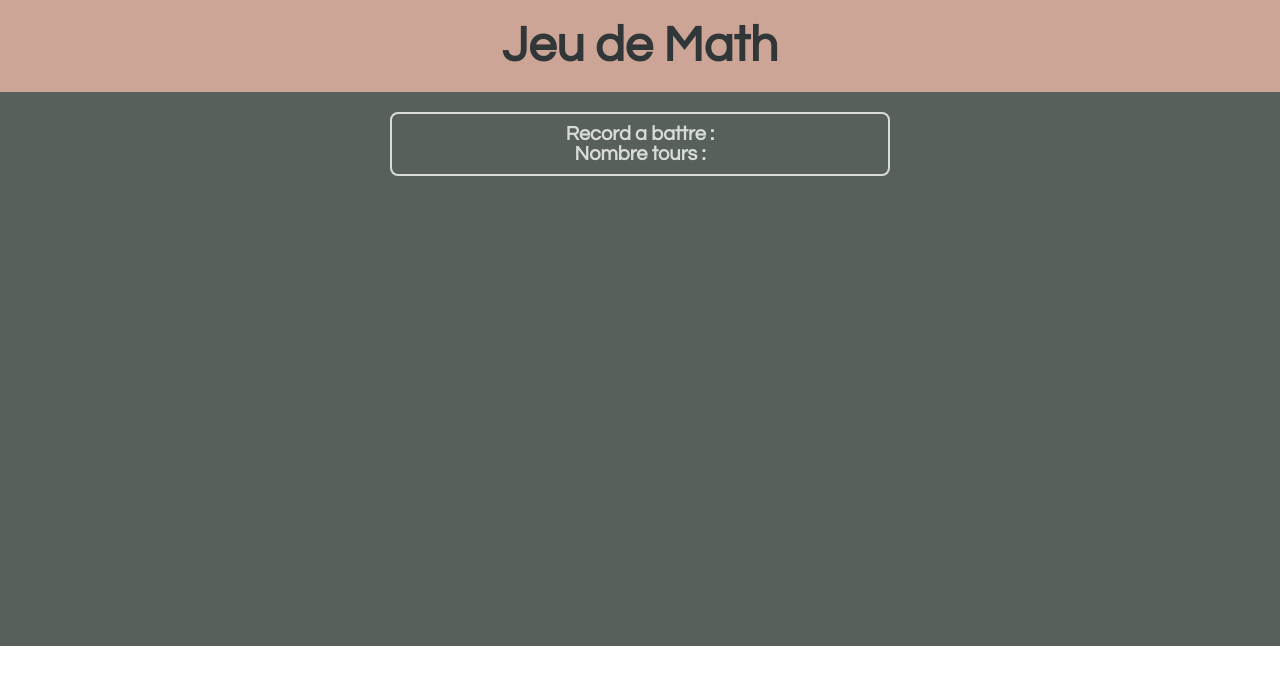
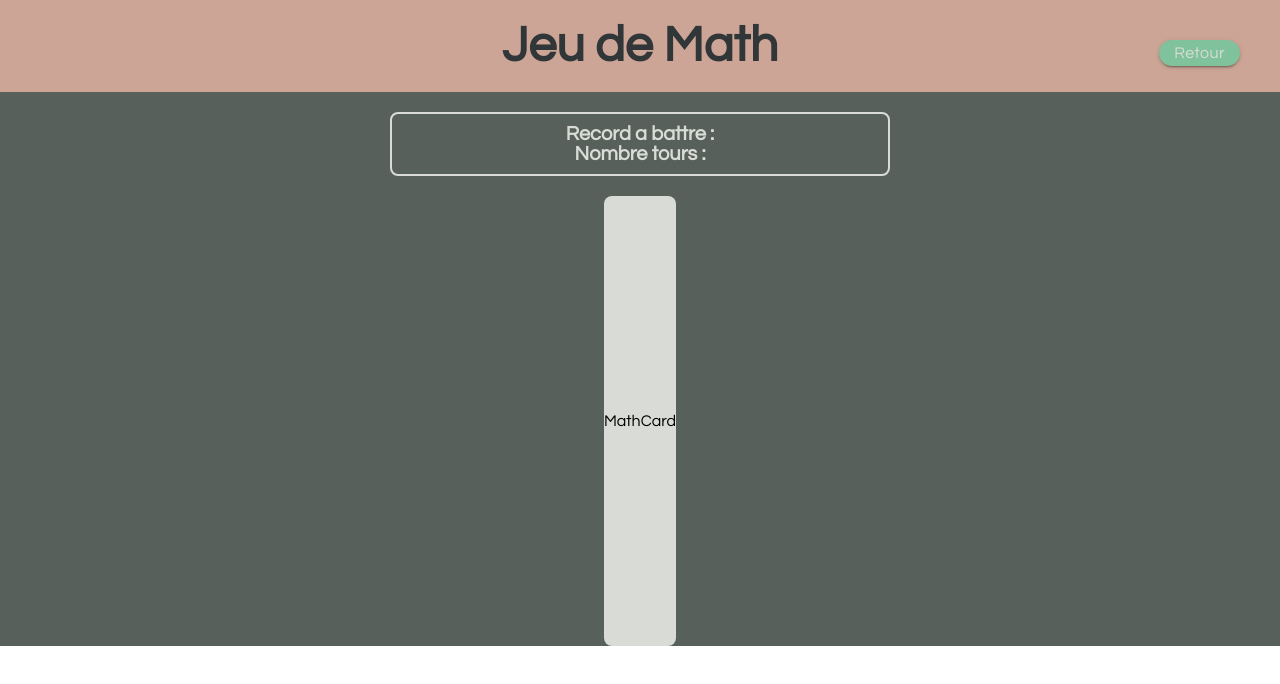
Before and after one commit to lliolla/jeux, a React (Vite) app: page /math in a window 1280 px wide. Shown: the top 684 px of the page. Built offline with nearby package versions, Linux system fonts and the light colour scheme.

Commit message:
Faet page et composant Math game

```diff
--- /dev/null
+++ b/src/components/BtnExit.jsx
@@ -0,0 +1,21 @@
+import { NavLink } from "react-router-dom"
+
+const BtnExit = () => {
+  return (
+    <div>
+
+ <NavLink
+        to={"/"}
+        className="button"
+        >
+            Retour
+        </NavLink>
+
+
+
+
+    </div>
+  )
+}
+
+export default BtnExit
--- /dev/null
+++ b/src/components/MathCard.jsx
@@ -0,0 +1,7 @@
+
+
+export const MathCard = () => {
+  return (
+    <div>MathCard</div>
+  )
+}
--- a/src/index.scss
+++ b/src/index.scss
@@ -1,3 +1,4 @@
 @import "./style/setting";
+@import "./style/template";
 @import "./style/home";
 @import "./style/memory";
--- a/src/pages/Home.jsx
+++ b/src/pages/Home.jsx
@@ -14,8 +14,8 @@ const Home = () => {
            <NavLink
            to={game.link}
            className={(nav) => (nav.isActive ? "nav-active hover" : "hover")}
-
-           >  {game.title}</NavLink>
+           >  {game.title}
+           </NavLink>
 
          </div>
          )
--- a/src/pages/Math.jsx
+++ b/src/pages/Math.jsx
@@ -1,3 +1,7 @@
+import BtnExit from "../components/BtnExit"
+import { MathCard } from "../components/MathCard"
+
+
 const Math = () => {
     return (
       <div className="game-container">
@@ -5,7 +9,7 @@ const Math = () => {
       <header>
 
       <h1> Jeu de Math</h1>
-
+      <BtnExit/>
       </header>
 
     <section className="score-board" >
@@ -17,8 +21,8 @@ const Math = () => {
     </section>
 
   <section className="game-gird">
-<div className="math-game">
-
+  <div className="template-game">
+  <MathCard />
        </div>
   </section>
 
--- a/src/pages/Memory.jsx
+++ b/src/pages/Memory.jsx
@@ -1,6 +1,7 @@
 import { useState,useEffect } from 'react';
 import {cardArray} from '../data/memoryData'
 import MemoryCard from '../components/MemoryCard';
+import BtnExit from '../components/BtnExit';
 
 const Memory = () => {
 const [cards, setcards] = useState([])
@@ -87,7 +88,9 @@ console.log("setdisabled",disabled);
 
             <header>
             <h1> Jeu de memory</h1>
+            <BtnExit />
             </header>
+
           <section className="score-board" >
           <div className="previous-turns">
           <p>Record a battre : {prevTurns} </p>
@@ -101,7 +104,7 @@ console.log("setdisabled",disabled);
             </div> )
           }
         <section className="game-gird">
-        <div className="memory-game">
+        <div className="template-game">
          {
             cards.map(card => (
                 <MemoryCard
--- a/src/style/_memory.scss
+++ b/src/style/_memory.scss
@@ -1,11 +1,3 @@
-.memory-game{
-    background-color: $grey-light;
-    border-radius: 8px;
-    display: flex;
-    flex-wrap: wrap;
-    justify-content: center;
-    align-items: center;
-    perspective: 800px;
 
 .memory-card {
     /*  we put the back on the face*/
@@ -40,7 +32,6 @@
    transition: all ease-in 0.2s ;
  }
 }
-}
 .win-game{
     background-color: $green;
     text-align: center;
--- a/src/style/_setting.scss
+++ b/src/style/_setting.scss
@@ -33,51 +33,3 @@ $black: #313638;
   text-decoration: none;
   font-family: $font-1;
 }
-//common elements
-.game-container {
-  background-color: $grey;
-
-  header {
-    background-color: $purple-light;
-  }
-  header > h1 {
-    color: $black;
-    text-align: center;
-    padding: 20px;
-    font-size: 50px;
-  }
-  .score-board {
-    border: 2px solid $grey-light;
-    text-align: center;
-    font-weight: bold;
-    border-radius: 8px;
-    width: 500px;
-    padding: 10px;
-    margin: 20px auto;
-    p {
-      color: $grey-light;
-      font-size: 20px;
-    }
-  }
-  .game-gird {
-    margin: auto;
-    width: 550px;
-    height: 450px;
-  }
-}
-button {
-  background-color: $jade;
-  color: $grey-light;
-  border-radius: 30px;
-  margin: 10px 0px;
-  padding: 5px 15px;
-  letter-spacing: 0.02857em;
-  font-size: medium;
-  text-transform: capitalize;
-  box-shadow: 0px 3px 1px -2px rgba(0, 0, 0, 0.2),
-    0px 2px 2px 0px rgba(0, 0, 0, 0.14), 0px 1px 5px 0px rgba(0, 0, 0, 0.12);
-  &:hover {
-    background-color: $grey-light;
-    color: $black;
-  }
-}
--- /dev/null
+++ b/src/style/_template.scss
@@ -0,0 +1,68 @@
+//common elements
+.game-container {
+    background-color: $grey;
+
+    header {
+      background-color: $purple-light;
+
+      .button{
+        position:absolute;
+        top :30px;
+        right: 40px;
+      }
+
+    }
+    header > h1 {
+      color: $black;
+      text-align: center;
+      padding: 20px;
+      font-size: 50px;
+    }
+    .score-board {
+      border: 2px solid $grey-light;
+      text-align: center;
+      font-weight: bold;
+      border-radius: 8px;
+      width: 500px;
+      padding: 10px;
+      margin: 20px auto;
+      p {
+        color: $grey-light;
+        font-size: 20px;
+      }
+    }
+    .game-gird {
+      margin: auto;
+      width: 550px;
+      height: 450px;
+
+      .template-game{
+        background-color: $grey-light;
+        border-radius: 8px;
+        display: flex;
+        flex-wrap: wrap;
+        justify-content: center;
+        align-items: center;
+        perspective: 800px;
+
+
+    }
+    }
+  }
+  .button {
+    background-color: $jade;
+    color: $grey-light;
+    border-radius: 30px;
+    margin: 10px 0px;
+    padding: 5px 15px;
+    letter-spacing: 0.02857em;
+    font-size: medium;
+    text-transform: capitalize;
+    box-shadow: 0px 3px 1px -2px rgba(0, 0, 0, 0.2),
+      0px 2px 2px 0px rgba(0, 0, 0, 0.14), 0px 1px 5px 0px rgba(0, 0, 0, 0.12);
+      &:hover {
+      background-color: $grey-light;
+      color: $black;
+    }
+
+  }
```
Also changed, not shown: src/pages/Template.jsx (+15 -20 lines), 1 other file (tests, documents, lock files or other folders). Lines whose indentation alone changed are shown as unchanged.
